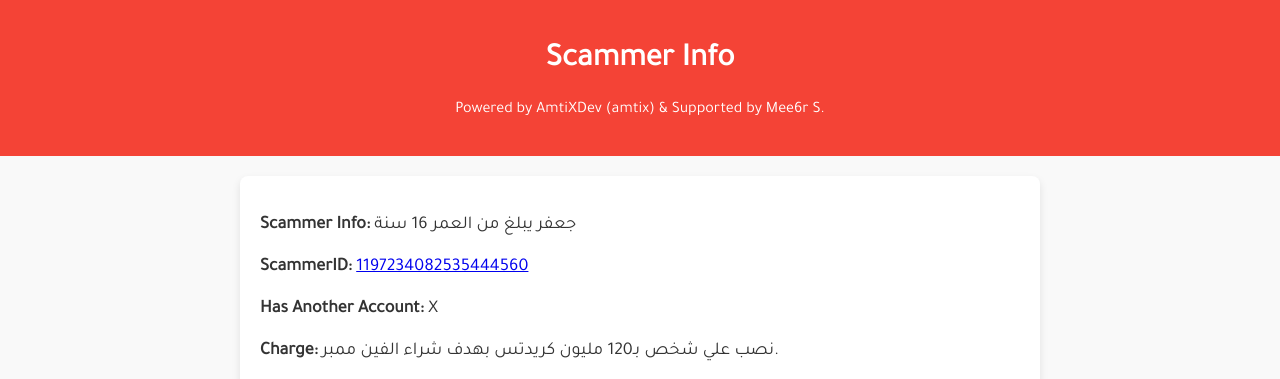
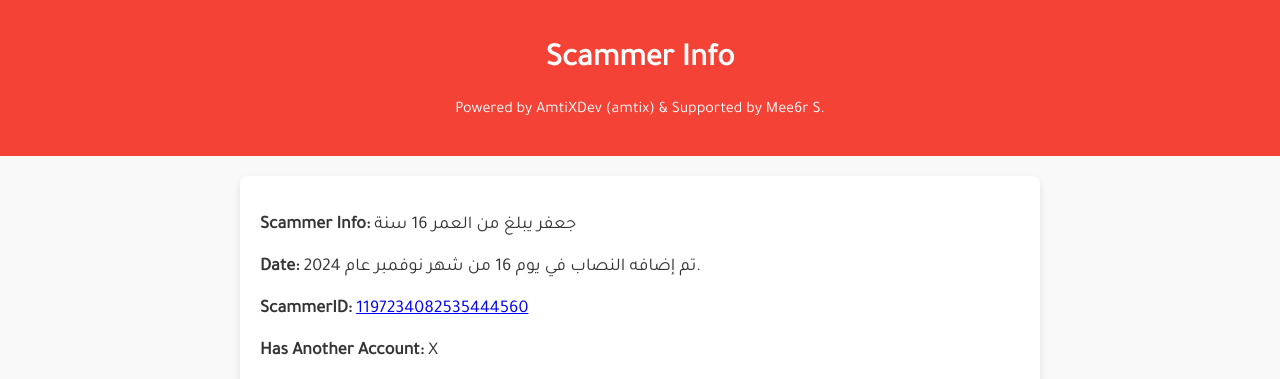
Before and after one commit to lifeisunusefull/cdn, a plain HTML site: page scammers/1197234082535444560/index.html in a window 1280 px wide. Shown: the top 379 px of the page. Drawn offline with Linux system fonts and the light colour scheme.

Commit message:
Update index.html

```diff
--- a/scammers/1197234082535444560/index.html
+++ b/scammers/1197234082535444560/index.html
@@ -67,6 +67,7 @@
     <main>
         <div class="content">
             <p class="info"><strong>Scammer Info:</strong> جعفر يبلغ من العمر 16 سنة</p>
+            <p class="info"><strong>Date:</strong> تم إضافه النصاب في يوم 16 من شهر نوفمبر عام 2024.</p>
             <p class="info"><strong>ScammerID:</strong> <a href="https://discord.com/users/1197234082535444560" target="_blank">1197234082535444560</a></p>
             <p class="info"><strong>Has Another Account:</strong> X</p>
             <p class="info"><strong>Charge:</strong> نصب علي شخص بـ120 مليون كريدتس بهدف شراء الفين ممبر.</p>
```
